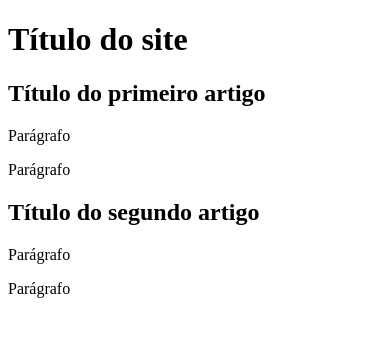
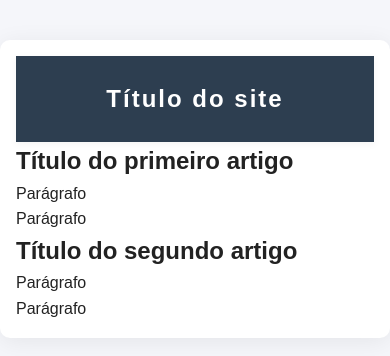
Before and after one commit to RaphaelWylkens/projeto-site, a plain HTML site: page index.html in a window 390 px wide. Drawn offline with Linux system fonts and the light colour scheme.

Commit message:
Iniciei o design

```diff
--- a/index.html
+++ b/index.html
@@ -4,6 +4,7 @@
     <meta charset="UTF-8">
     <meta name="viewport" content="width=device-width, initial-scale=1.0">
     <title>TTítulo do Site</title>
+    <link rel="stylesheet" href="style.css">
 </head>
 <body>
     <main>
--- /dev/null
+++ b/style.css
@@ -0,0 +1,76 @@
+/* Reset básico */
+* {
+    margin: 0;
+    padding: 0;
+    box-sizing: border-box;
+}
+
+/* Corpo da página */
+body {
+    font-family: 'Arial', 'Helvetica', sans-serif;
+    background: #f5f6fa;
+    color: #222;
+    line-height: 1.6;
+}
+
+/* Cabeçalho */
+header {
+    background: #2d3e50;
+    color: #fff;
+    padding: 24px 0;
+    text-align: center;
+    box-shadow: 0 2px 8px rgba(0,0,0,0.05);
+}
+
+header h1 {
+    font-size: 2.5rem;
+    letter-spacing: 2px;
+}
+
+/* Navegação */
+nav {
+    margin: 20px 0;
+    text-align: center;
+}
+
+nav a {
+    color: #2d3e50;
+    text-decoration: none;
+    margin: 0 16px;
+    font-weight: 500;
+    transition: color 0.2s;
+}
+
+nav a:hover {
+    color: #0077ff;
+}
+
+/* Conteúdo principal */
+main {
+    max-width: 900px;
+    margin: 40px auto;
+    background: #fff;
+    padding: 32px;
+    border-radius: 10px;
+    box-shadow: 0 4px 24px rgba(0,0,0,0.07);
+}
+
+/* Rodapé */
+footer {
+    text-align: center;
+    padding: 18px 0;
+    background: #2d3e50;
+    color: #fff;
+    margin-top: 40px;
+    font-size: 1rem;
+}
+
+/* Responsividade */
+@media (max-width: 600px) {
+    main {
+        padding: 16px;
+    }
+    header h1 {
+        font-size: 1.5rem;
+    }
+}
```
